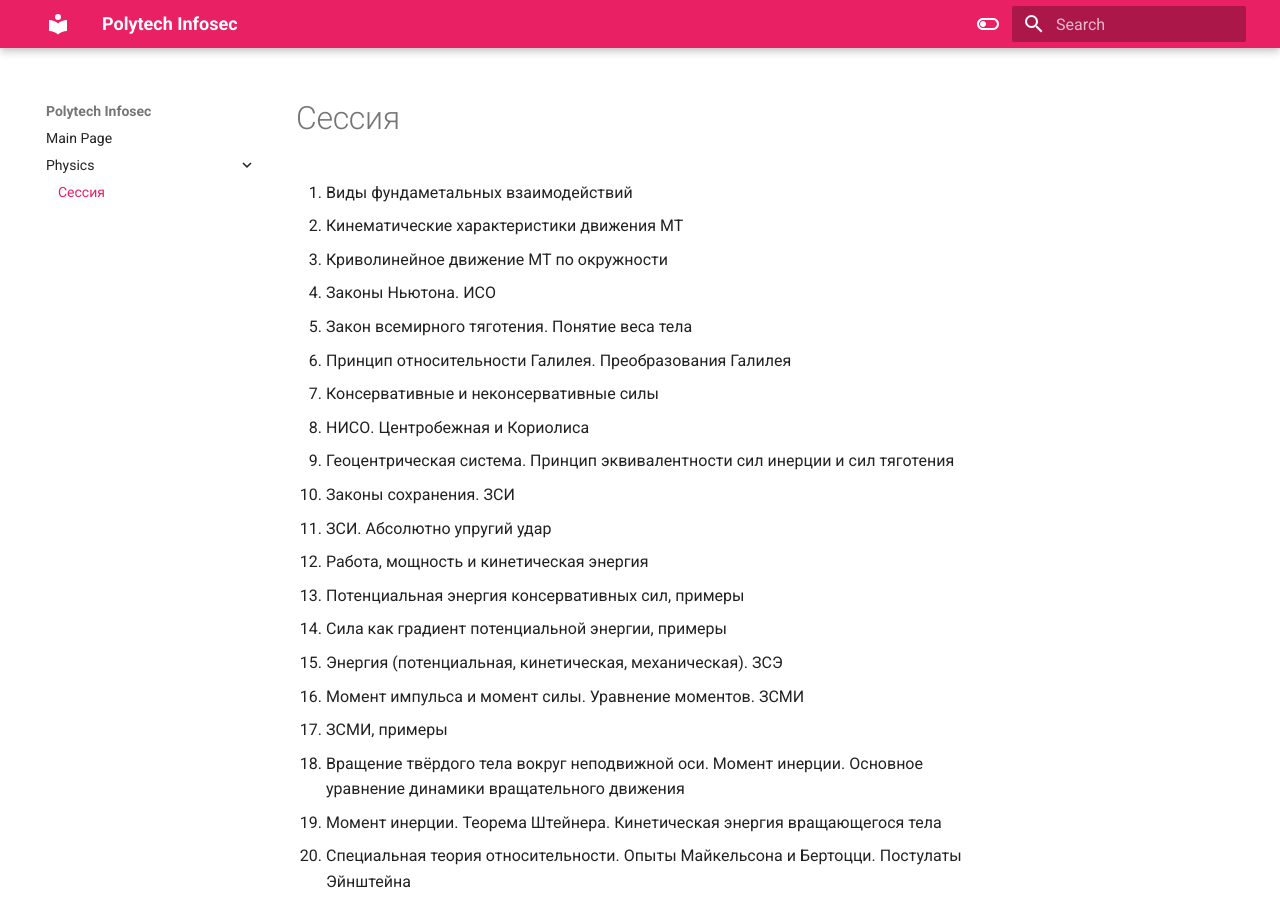
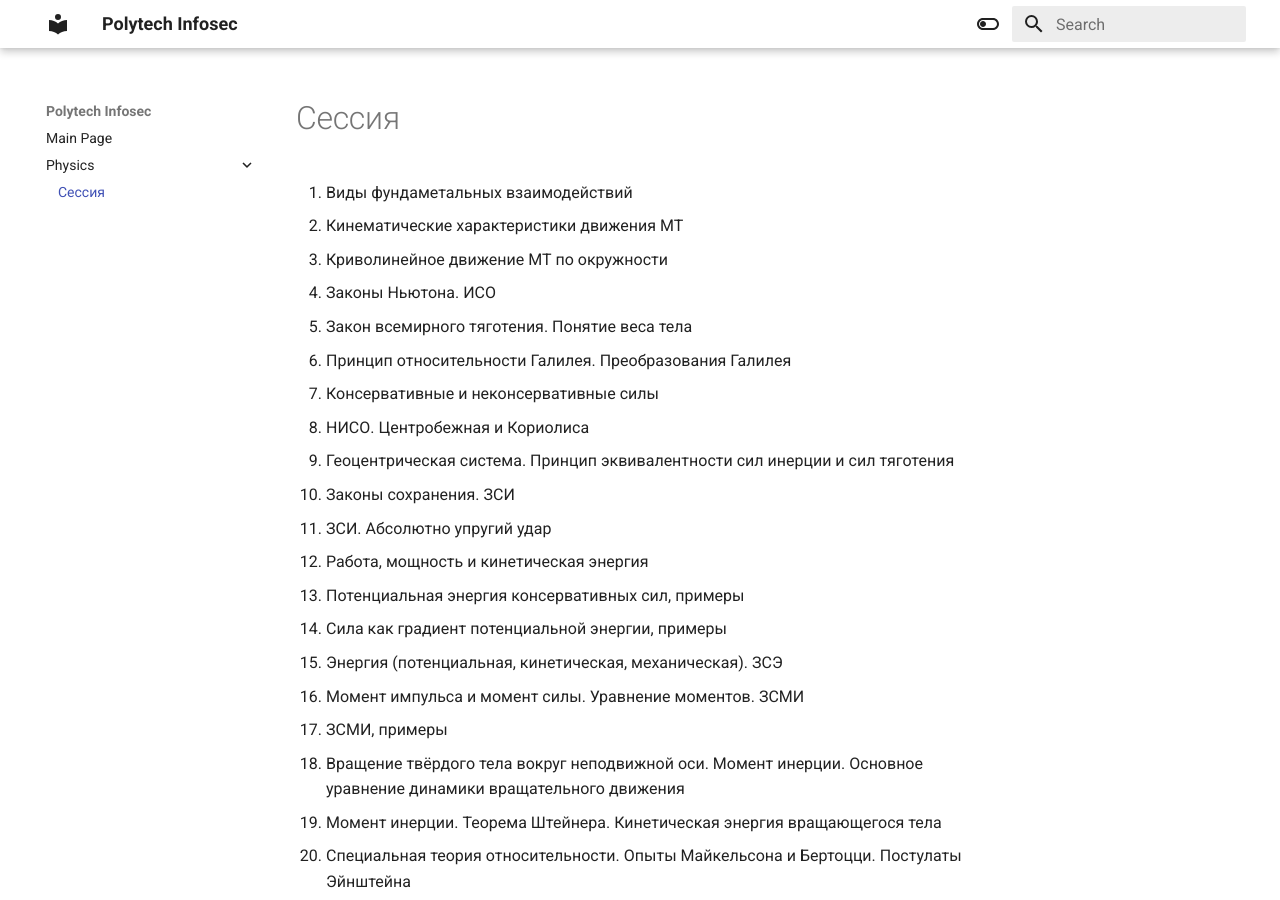
Before and after one commit to polynoobs/polynoobs.github.io, an MkDocs documentation site: the page built from docs/Physics/Сессия.md, in a window 1280 px wide and 900 px high. Built offline with MkDocs 1.6.1 and Material for MkDocs 9.7.7, drawn with Linux system fonts in a browser that asks for light colours.

Commit message:
Change the primary colors

```diff
--- a/mkdocs.yml
+++ b/mkdocs.yml
@@ -7,7 +7,7 @@ theme:
     # Light mode
     - media: "(prefers-color-scheme: light)"
       scheme: default
-      primary: pink
+      primary: white
       accent: indigo
       toggle:
         icon: material/toggle-switch-off-outline
@@ -16,7 +16,7 @@ theme:
     # Dark mode
     - media: "(prefers-color-scheme: dark)"
       scheme: slate
-      primary: pink
+      primary: black
       accent: blue
       toggle:
         icon: material/toggle-switch
```
